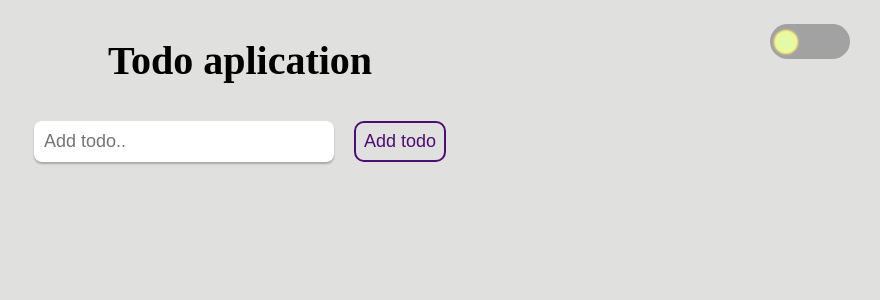
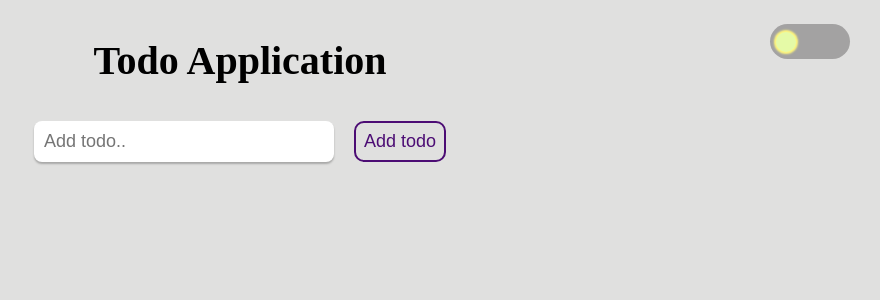
Before and after one commit to Junior170042/TodoStateManagement, a React (Vite) app: page / in a window 1280 px wide. Shown: the top 300 px of the page, without its empty margins (400-1280 px from the left). Built offline with nearby package versions, Linux system fonts and the light colour scheme.

Commit message:
last-20-09-App

```diff
--- a/src/Todo.jsx
+++ b/src/Todo.jsx
@@ -45,7 +45,7 @@
                 </label>
             </div>
             <div className='container'>
-                <h1 className="title">Todo aplication</h1>
+                <h1 className="title">Todo Application</h1>
                 <form onSubmit={handleSubmit} className='todoForm'>
                     <input ref={todoRef} type="text" placeholder='Add todo..' onChange={(e) => setName(e.target.value)} name="todo" />
                     <button className='addTodo'>Add todo</button>
```
